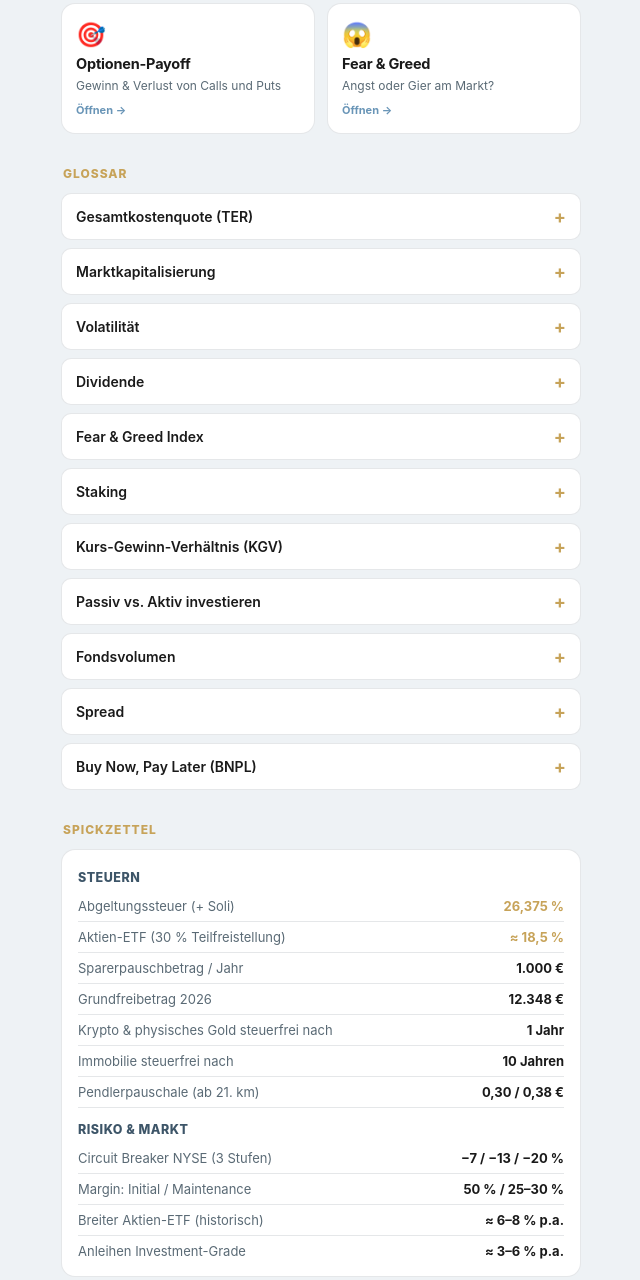
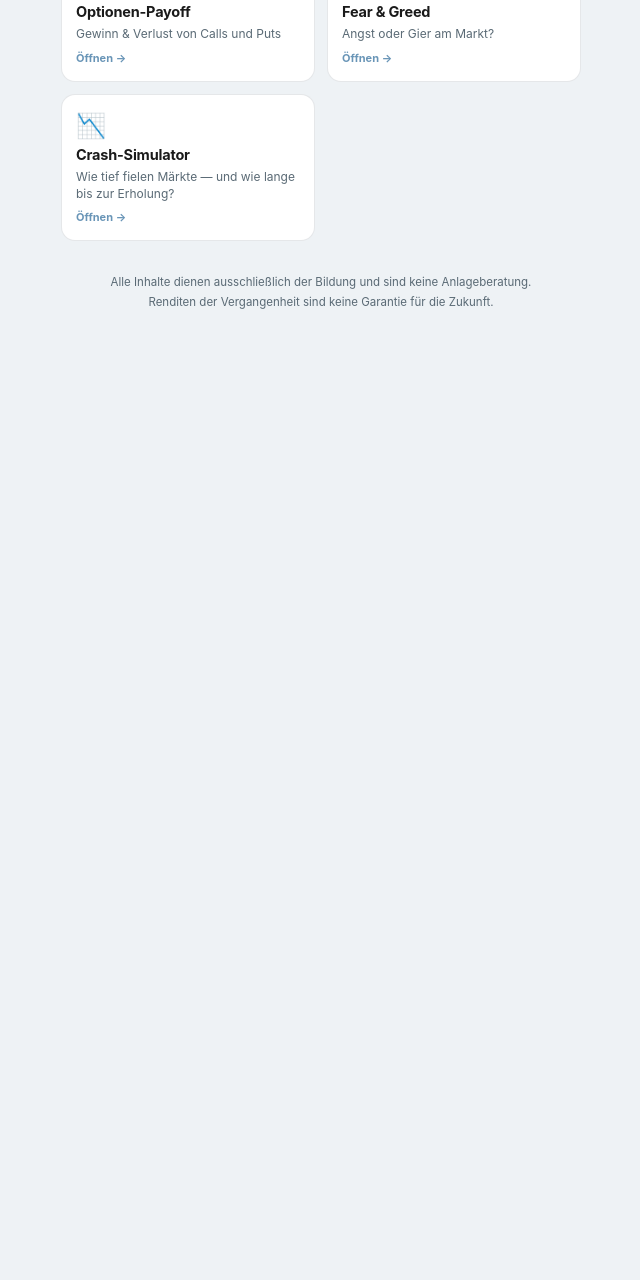
Before and after one commit to lbkr069/Finanztools, a plain HTML site: page index.html in a window 1280 px wide. Shown: the part 475-1755 px from the top of the page, without its empty margins (319-959 px from the left). After the commit the page ends 855 px from the top, so only its background shows below. Drawn offline with Linux system fonts and the light colour scheme.

Commit message:
Glossar/Spickzettel entfernt, Crash-Simulator ergaenzt

```diff
--- a/index.html
+++ b/index.html
@@ -62,13 +62,7 @@
 
 <div class="page">
 
-  <div class="nav">
-    <a href="#tools">Tools</a>
-    <a href="#glossar">Glossar</a>
-    <a href="#spickzettel">Spickzettel</a>
-  </div>
-
-  <div class="sec-title" id="tools">Interaktive Tools</div>
+  <div class="sec-title">Interaktive Tools</div>
   <div class="tools">
     <a class="tool" href="https://lbkr069.github.io/Zinsesztinsrechner/" target="_blank" rel="noopener">
       <span class="ic">📈</span><span class="tt">Zinseszins-Rechner</span>
@@ -88,39 +82,9 @@
     <a class="tool" href="https://lbkr069.github.io/Fear-Greed-Index/" target="_blank" rel="noopener">
       <span class="ic">😱</span><span class="tt">Fear &amp; Greed</span>
       <span class="td">Angst oder Gier am Markt?</span><span class="go">Öffnen →</span></a>
-  </div>
-
-  <div class="sec-title" id="glossar">Glossar</div>
-  <div class="glossar">
-    <details><summary>Gesamtkostenquote (TER)</summary><div class="def">Die jährlichen Gesamtkosten eines Fonds oder ETFs, die automatisch vom Fondsvermögen abgezogen werden.</div></details>
-    <details><summary>Marktkapitalisierung</summary><div class="def">Der gesamte Börsenwert eines Unternehmens: Aktienkurs × Anzahl der Aktien.</div></details>
-    <details><summary>Volatilität</summary><div class="def">Wie stark und schnell der Kurs schwankt — ein Maß für das Risiko.</div></details>
-    <details><summary>Dividende</summary><div class="def">Der Teil des Unternehmensgewinns, den eine Firma an ihre Aktionäre auszahlt.</div></details>
-    <details><summary>Fear &amp; Greed Index</summary><div class="def">Misst in einem Wert, ob der Markt eher von Angst oder von Gier getrieben wird.</div></details>
-    <details><summary>Staking</summary><div class="def">Kryptowährungen werden für eine Zeit blockiert, um das Netzwerk zu unterstützen — dafür gibt es regelmäßig Belohnungen.</div></details>
-    <details><summary>Kurs-Gewinn-Verhältnis (KGV)</summary><div class="def">Zeigt, wie teuer eine Aktie im Verhältnis zu ihrem Gewinn ist — wie viele Jahresgewinne im Kurs stecken.</div></details>
-    <details><summary>Passiv vs. Aktiv investieren</summary><div class="def">Passiv = breit den Markt/Index nachbilden. Aktiv = durch gezielte Auswahl versuchen, den Markt zu schlagen.</div></details>
-    <details><summary>Fondsvolumen</summary><div class="def">Das gesamte Vermögen, das in einem Fonds oder ETF verwaltet wird.</div></details>
-    <details><summary>Spread</summary><div class="def">Die Differenz zwischen Kaufpreis (Ask) und Verkaufspreis (Bid) eines Wertpapiers.</div></details>
-    <details><summary>Buy Now, Pay Later (BNPL)</summary><div class="def">Jetzt kaufen, später (oft in Raten) zahlen — bequem, aber häufig mit hohen versteckten Kosten.</div></details>
-  </div>
-
-  <div class="sec-title" id="spickzettel">Spickzettel</div>
-  <div class="sheet">
-    <h3>Steuern</h3>
-    <div class="row"><span class="k">Abgeltungssteuer (+ Soli)</span><span class="v gold">26,375 %</span></div>
-    <div class="row"><span class="k">Aktien-ETF (30 % Teilfreistellung)</span><span class="v gold">≈ 18,5 %</span></div>
-    <div class="row"><span class="k">Sparerpauschbetrag / Jahr</span><span class="v">1.000 €</span></div>
-    <div class="row"><span class="k">Grundfreibetrag 2026</span><span class="v">12.348 €</span></div>
-    <div class="row"><span class="k">Krypto &amp; physisches Gold steuerfrei nach</span><span class="v">1 Jahr</span></div>
-    <div class="row"><span class="k">Immobilie steuerfrei nach</span><span class="v">10 Jahren</span></div>
-    <div class="row"><span class="k">Pendlerpauschale (ab 21. km)</span><span class="v">0,30 / 0,38 €</span></div>
-
-    <h3>Risiko &amp; Markt</h3>
-    <div class="row"><span class="k">Circuit Breaker NYSE (3 Stufen)</span><span class="v">−7 / −13 / −20 %</span></div>
-    <div class="row"><span class="k">Margin: Initial / Maintenance</span><span class="v">50 % / 25–30 %</span></div>
-    <div class="row"><span class="k">Breiter Aktien-ETF (historisch)</span><span class="v">≈ 6–8 % p.a.</span></div>
-    <div class="row"><span class="k">Anleihen Investment-Grade</span><span class="v">≈ 3–6 % p.a.</span></div>
+    <a class="tool" href="https://lbkr069.github.io/Crash-Simulator/" target="_blank" rel="noopener">
+      <span class="ic">📉</span><span class="tt">Crash-Simulator</span>
+      <span class="td">Wie tief fielen Märkte — und wie lange bis zur Erholung?</span><span class="go">Öffnen →</span></a>
   </div>
 
   <footer>
```
